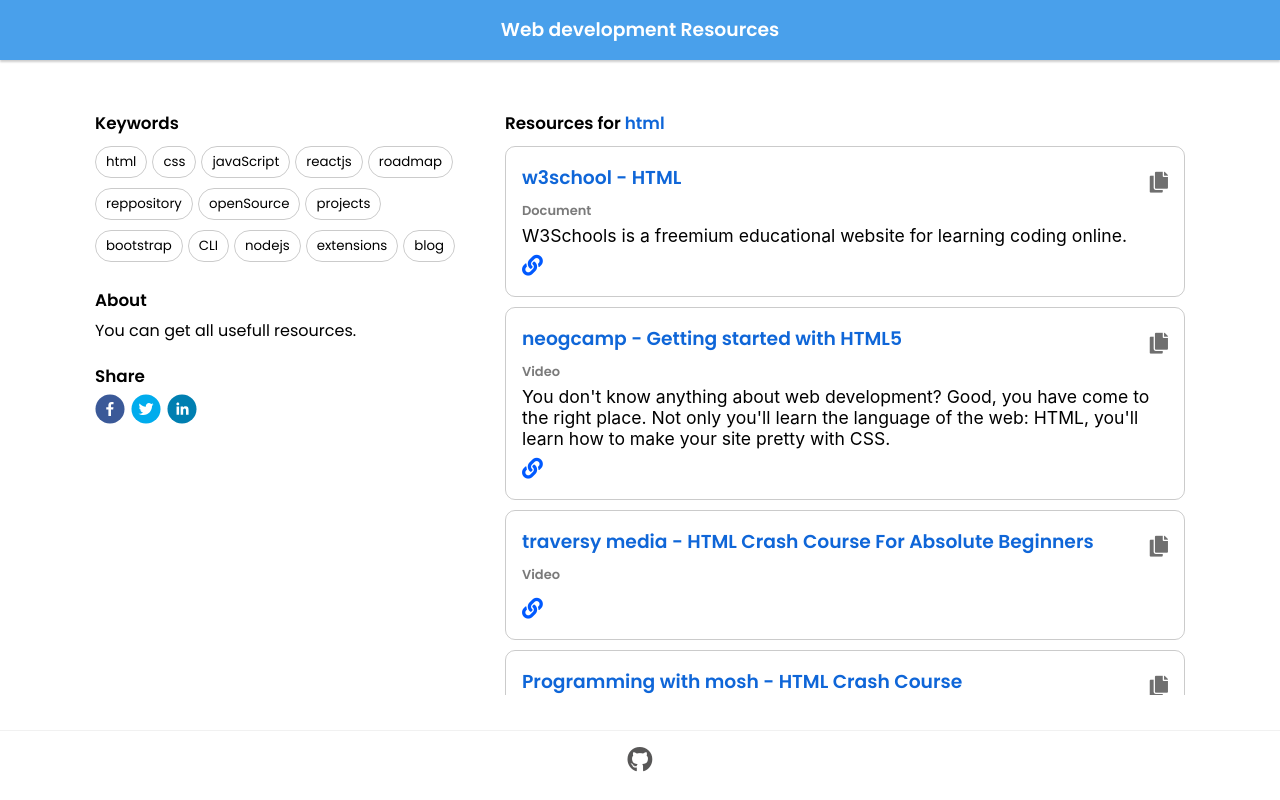
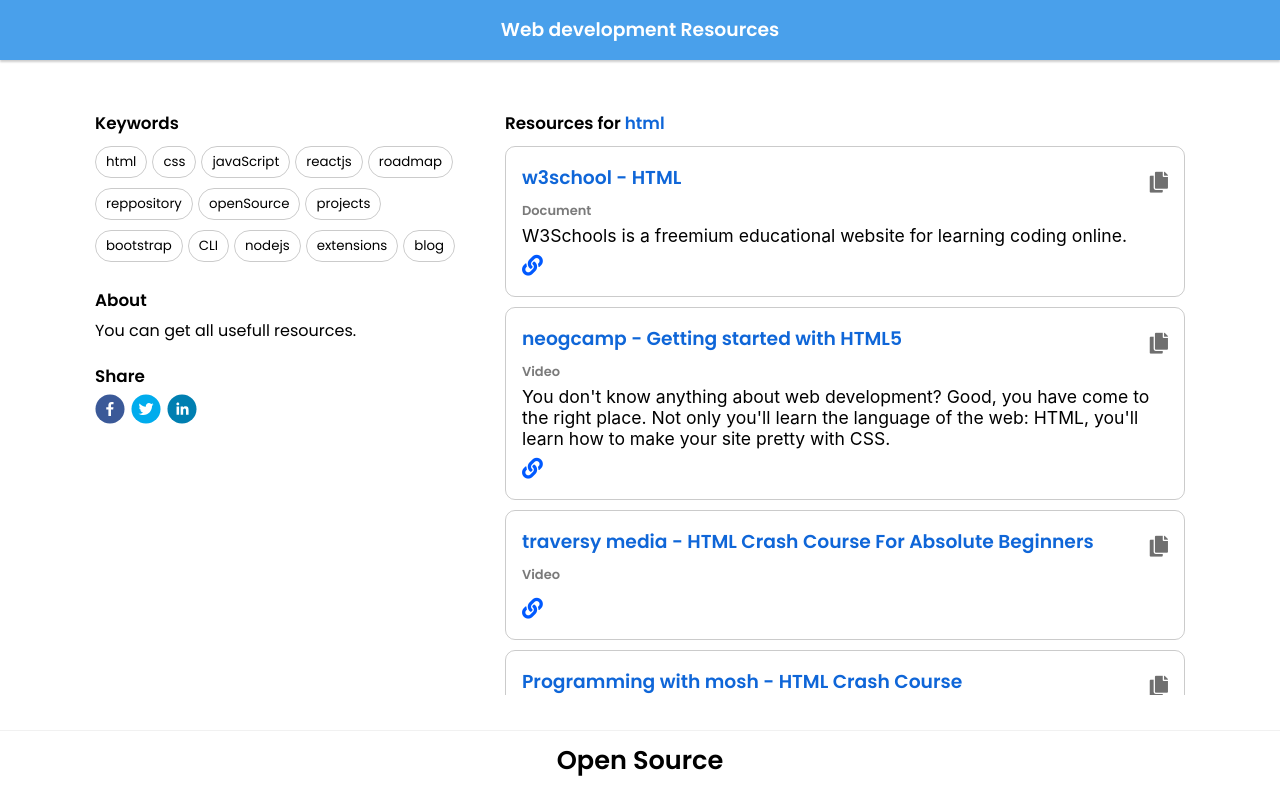
Before and after one commit to pritam-kr/resources, a React (Create React App) app: page / in a window 1280 px wide. Built offline with nearby package versions, Linux system fonts and the light colour scheme.

Commit message:
:remove footer github icon

```diff
--- a/src/components/Footer.jsx
+++ b/src/components/Footer.jsx
@@ -5,7 +5,7 @@
     return (
         <>
             <footer id="footer">
-              <a href="https://github.com/pritam-kr/resources"> <i className="fab fa-github"></i> </a>
+              <strong>Open Source</strong>
             </footer>
         </>
     )
```
